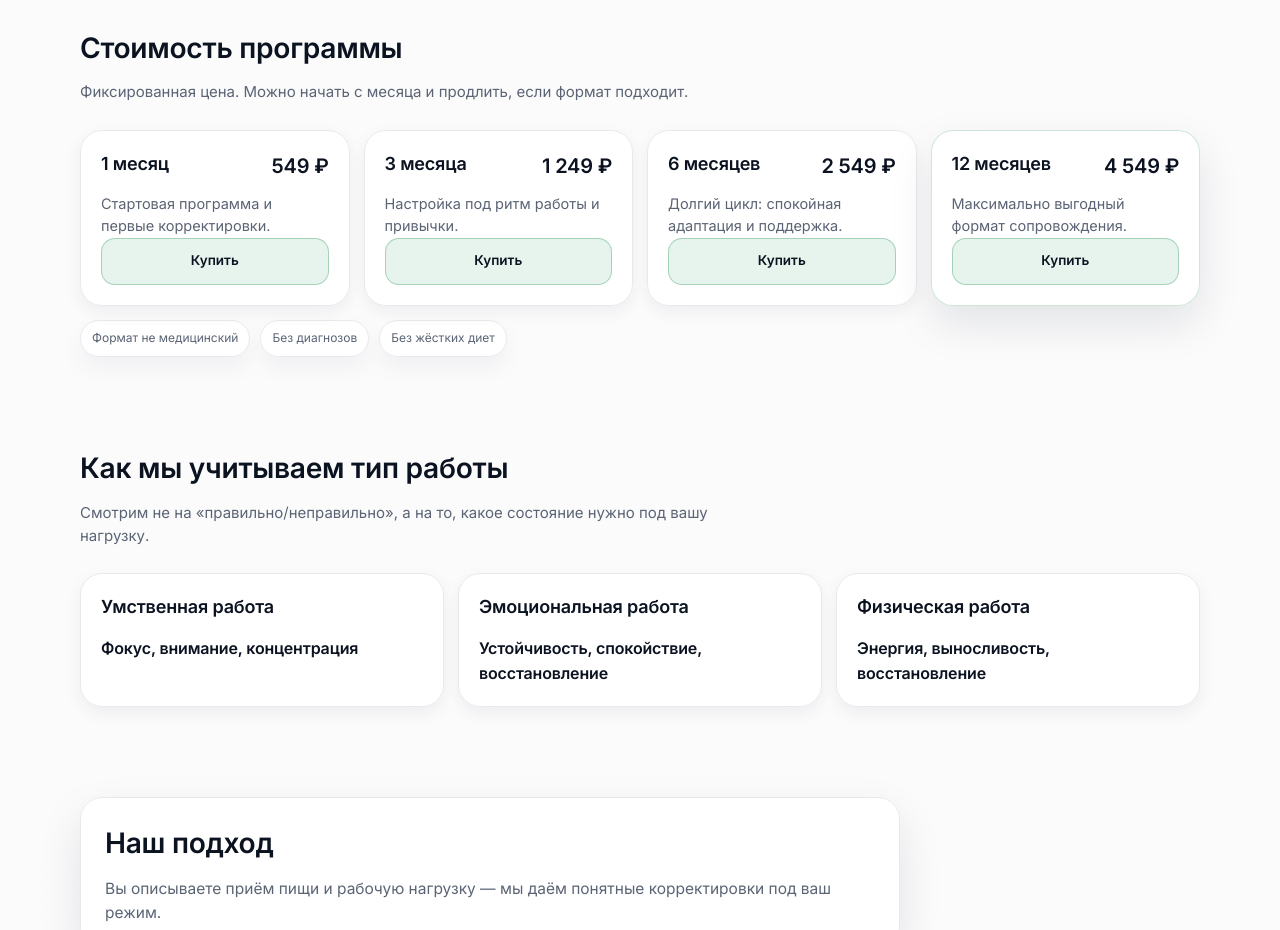
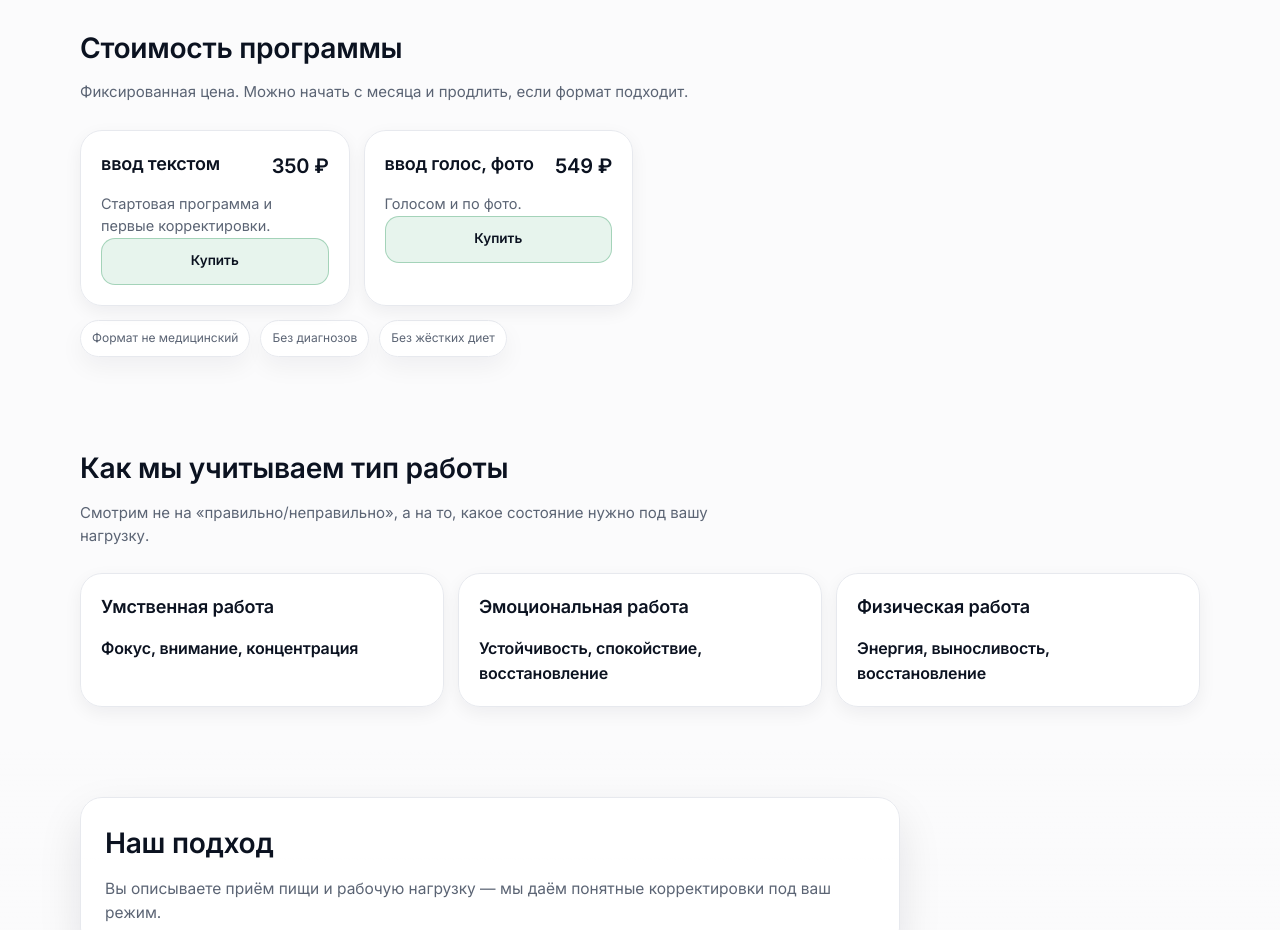
Before and after one commit to T1me1k/lading, a plain HTML site: page index.html in a window 1280 px wide. Shown: the part 1300-2230 px from the top of the page. Drawn offline with Linux system fonts and the light colour scheme.

Commit message:
Add files via upload

```diff
--- a/index.html
+++ b/index.html
@@ -158,8 +158,8 @@
         <div class="pricing">
           <article class="price-card reveal">
             <div class="price-card__top">
-              <h3 class="h3">1 месяц</h3>
-              <div class="price-card__price">549 ₽</div>
+              <h3 class="h3">ввод текстом</h3>
+              <div class="price-card__price">350 ₽</div>
             </div>
             <p class="price-card__desc">Стартовая программа и первые корректировки.</p>
             <a class="btn btn--primary btn--block" href="https://t.me/work_and_food_bot" target="_blank"
@@ -168,30 +168,10 @@
 
           <article class="price-card reveal">
             <div class="price-card__top">
-              <h3 class="h3">3 месяца</h3>
-              <div class="price-card__price">1 249 ₽</div>
+              <h3 class="h3">ввод голос, фото</h3>
+              <div class="price-card__price">549 ₽</div>
             </div>
-            <p class="price-card__desc">Настройка под ритм работы и привычки.</p>
-            <a class="btn btn--primary btn--block" href="https://t.me/work_and_food_bot" target="_blank"
-              rel="noopener">Купить</a>
-          </article>
-
-          <article class="price-card reveal">
-            <div class="price-card__top">
-              <h3 class="h3">6 месяцев</h3>
-              <div class="price-card__price">2 549 ₽</div>
-            </div>
-            <p class="price-card__desc">Долгий цикл: спокойная адаптация и поддержка.</p>
-            <a class="btn btn--primary btn--block" href="https://t.me/work_and_food_bot" target="_blank"
-              rel="noopener">Купить</a>
-          </article>
-
-          <article class="price-card price-card--best reveal">
-            <div class="price-card__top">
-              <h3 class="h3">12 месяцев</h3>
-              <div class="price-card__price">4 549 ₽</div>
-            </div>
-            <p class="price-card__desc">Максимально выгодный формат сопровождения.</p>
+            <p class="price-card__desc">Голосом и по фото.</p>
             <a class="btn btn--primary btn--block" href="https://t.me/work_and_food_bot" target="_blank"
               rel="noopener">Купить</a>
           </article>
```
